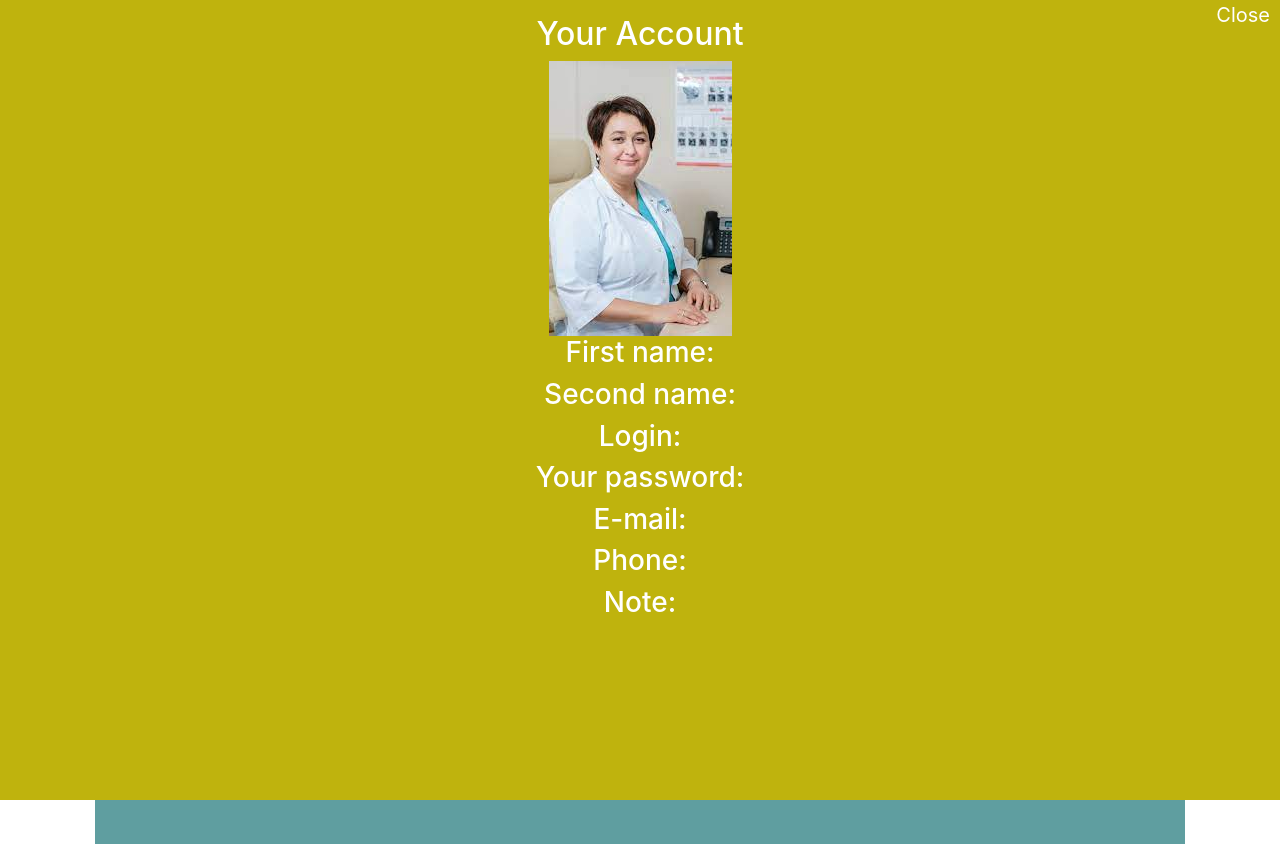
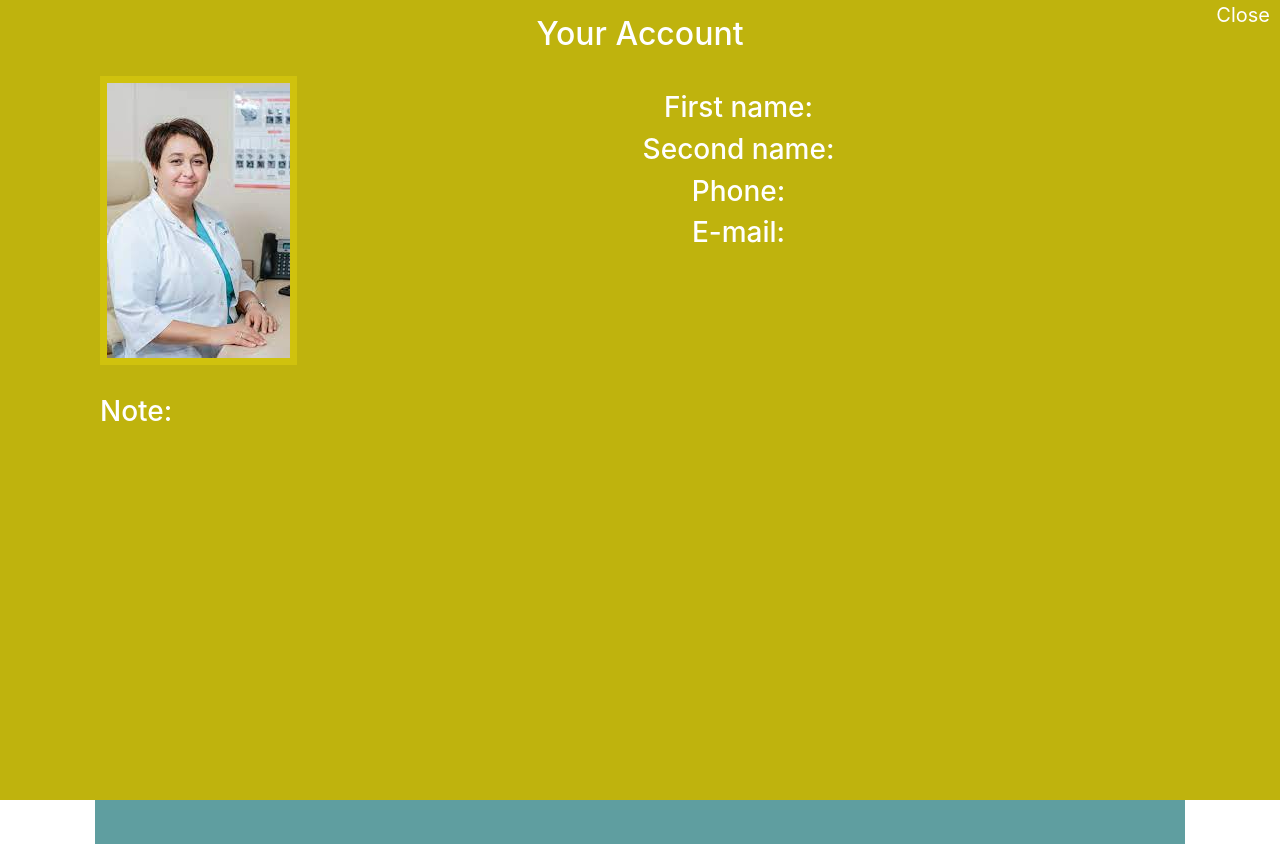
Before and after one commit to lykkell/bpr-app, a React (Create React App) app: page / in a window 1280 px wide. Both pictures are taken after a click on the button "Doctors". Built offline with nearby package versions, Linux system fonts and the light colour scheme.

Commit message:
add basic d-flex css

```diff
--- a/src/components/account-card/account-card.css
+++ b/src/components/account-card/account-card.css
@@ -27,6 +27,12 @@
     position: relative;
     transition: 1.5s;
     transform: 0.2;
+}
+.accountpicture{
+    padding: 7px;
+    /* padding-right: 10px;
+    padding-bottom: 10px; */
+    background-color: hsla(56, 88%, 45%, 0.705);
 }
 .account__card__content.active {
     transform: 1;
--- a/src/components/app/App.js
+++ b/src/components/app/App.js
@@ -125,17 +125,24 @@ const App = () => {
       <AccountCard lang={language} active={accountCard} setActive={setAccountCard}>
         <div className="container">
           <h2 className="account__card__header">{t("YourAccount")}</h2>
-          <div className='account__card__header'>
-          <div className="d-flex justify-content-center">
+            <div className="d-flex flex-column justify-content-center">
+              <div className="account__card__content d-flex flex-row ">
                   <img src={accountpicture} className="accountpicture" alt="addpicture" />
+                  <div className="account__card__content d-flex flex-column ">
+                    <h3 classNmame="d-flex justify-content-start">{t("FirstName")}:</h3>
+                    <h3>{t("SecondName")}:</h3>
+                    <h3>{t("Phone")}:</h3>
+                    <h3>{t("eMail")}:</h3>
                   </div>
-            <h3>{t("FirstName")}:</h3>
-            <h3>{t("SecondName")}:</h3>
+              </div>
+              {/* <div className="d-flex account__card__content ">
                 <h3>{t("Login")}:</h3>
                 <h3>{t("Password")}:</h3>
-            <h3>{t("eMail")}:</h3>
-            <h3>{t("Phone")}:</h3>
+              </div> */}
+              <div className="account__card__content d-flex justify-content-start">
                 <h3>{t("Note")}:</h3>
+              </div>
+
             </div>
         </div>
       </AccountCard>
```
Lines whose indentation alone changed are shown as unchanged.
